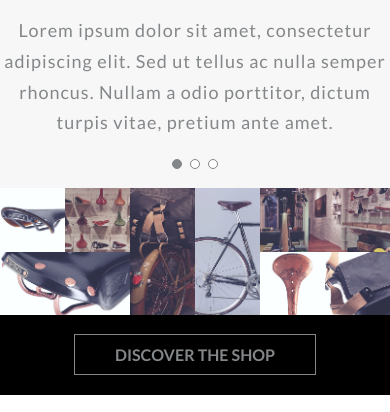
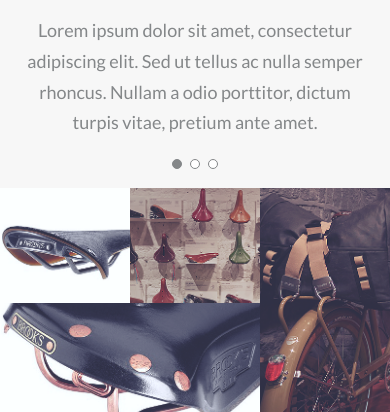
Before and after one commit to pashkapage/4, a plain HTML site: page index.html in a window 390 px wide. Shown: the part 1349-1761 px from the top of the page. Drawn offline with Linux system fonts and the light colour scheme.

Commit message:
блок gallery заадаптивил

```diff
--- a/style.scss
+++ b/style.scss
@@ -39,6 +39,7 @@ body {
     height: 0;
     z-index: 2;
     top: 30px;
+
     .list {
         width: 98vw;
         display: flex;
@@ -48,6 +49,7 @@ body {
         gap: 26px;
         margin: 0;
         padding: 0;
+
         .list__item {
             flex-shrink: 0;
             list-style-type: none;
@@ -68,9 +70,11 @@ body {
                 list-style-type: none;
                 margin-bottom: 10px;
             }
-            &--img{
+
+            &--img {
                 list-style-type: none;
             }
+
             .logo {
                 width: 82px;
                 height: 70px;
@@ -109,12 +113,13 @@ body {
         }
 
         &--p {
-            margin-left: 25px;
             font-size: 15px;
             max-width: 900px;
             line-height: 1.889;
             text-align: center;
             color: $color;
+            margin-left: 25px;
+            margin-right: 25px;
             margin-bottom: 8.2vw;
         }
     }
@@ -127,7 +132,7 @@ body {
     align-items: end;
     row-gap: 0;
 
-     img:not(img[class]) {
+    img:not(img[class]) {
         max-width: 100%;
     }
 
@@ -204,7 +209,7 @@ body {
         }
 
         &--p {
-            @include adaptiv-font(13,8 );
+            @include adaptiv-font(13, 8);
             max-width: 335px;
             line-height: 1.789;
             text-align: justify;
@@ -254,18 +259,20 @@ body {
             letter-spacing: 1.5px;
             color: black;
             margin-top: 1.7vw;
+
             span {
                 color: $color;
             }
         }
 
         &--p {
+            font-size: 18px;
+            max-width: 900px;
+            line-height: 1.7;
             color: $color;
-            letter-spacing: 1px;
-            max-width: 900px;
             text-align: center;
-            line-height: 1.7;
-            font-size: 18px;
+            margin-left: 25px;
+            margin-right: 25px;
             margin-top: 6px;
             margin-bottom: 5.4vw;
         }
@@ -303,8 +310,14 @@ body {
         max-width: 1366px;
         grid-template-columns: 1fr 1fr 1fr 1fr 1fr 1fr;
         grid-template-rows: auto;
+        $heighImg: 16.2vw;
+        &__item {
+            &:hover {
+                transition: 0.5s;
+                transform: scale(1.2);
+                box-shadow: 0 5px 5px 0px black;
+            }
 
-        &__item {
             img {
                 max-width: 100%;
             }
@@ -312,56 +325,56 @@ body {
             &--1 {
                 grid-column: 1/2;
                 grid-row: 1/2;
-                height: 16.2vw;
+                height: $heighImg;
                 overflow: hidden;
             }
 
             &--2 {
                 grid-column: 2/3;
                 grid-row: 1/2;
-                height: 16.2vw;
+                height: $heighImg;
                 overflow: hidden;
             }
 
             &--3 {
                 grid-column: 3/4;
                 grid-row: 1/3;
-                height: 32.4vw;
+                height: $heighImg * 2;
                 overflow: hidden;
             }
 
             &--4 {
                 grid-column: 4/5;
                 grid-row: 1/3;
-                height: 32.4vw;
+                height: $heighImg * 2;
                 overflow: hidden;
             }
 
             &--5 {
                 grid-column: 5/7;
                 grid-row: 1/2;
-                height: 16.2vw;
+                height: $heighImg;
                 overflow: hidden;
             }
 
             &--6 {
                 grid-column: 1/3;
                 grid-row: 2/3;
-                height: 16.2vw;
+                height: $heighImg;
                 overflow: hidden;
             }
 
             &--7 {
                 grid-column: 5/6;
                 grid-row: 2/3;
-                height: 16.2vw;
+                height: $heighImg;
                 overflow: hidden;
             }
 
             &--8 {
                 grid-column: 6/7;
                 grid-row: 2/3;
-                height: 16.2vw;
+                height: $heighImg;
                 overflow: hidden;
             }
         }
@@ -400,14 +413,14 @@ body {
             font-size: 18px;
             font-style: italic;
             color: $color;
-            margin-top:1.5vw;
+            margin-top: 1.5vw;
         }
 
         &--form {
             margin-bottom: 5vw;
         }
 
-         .forma {
+        .forma {
             &__input {
                 border: 1px solid $color;
                 width: 300px;
@@ -425,13 +438,13 @@ body {
 
                 &::placeholder {
                     font-size: inherit;
-                    font-style:inherit;
+                    font-style: inherit;
                 }
             }
 
             &__btn {
                 height: 58px;
-                width:105px;
+                width: 105px;
                 padding: 0;
                 border: 0;
                 background-color: #64c29e;
@@ -487,9 +500,44 @@ body {
         line-height: 1.5;
         margin-top: 2px;
         margin-bottom: 0;
-      }
-      .discription__item--h2{
+    }
+
+    .discription__item--h2 {
         margin-top: 5px;
         margin-bottom: 5px;
-      }
+    }
 }
+
+@media (max-width: 900px) {
+    .about-us__item--p {
+        text-align: justify;
+    }
+
+    .shop .gallery {
+        grid-template-columns: 1fr 1fr 1fr;
+        $heighImg: 29.3vw;
+        &__item{
+            height: $heighImg;
+            &--3, &--4{
+                height: $heighImg * 2;
+            }
+        }
+    }
+
+    .shop .gallery__item--4 {
+        grid-column: 1/2;
+        grid-row: 3/5;
+    }
+    .shop .gallery__item--5 {
+        grid-column: 2/4;
+        grid-row: 3/4;
+    }
+    .shop .gallery__item--7 {
+        grid-column: 2/3;
+        grid-row: 4/5;
+    }
+    .shop .gallery__item--8 {
+        grid-column: 3/4;
+        grid-row: 4/5;
+    }
+}
```
Also changed, not shown: style.css, 1 other file.
